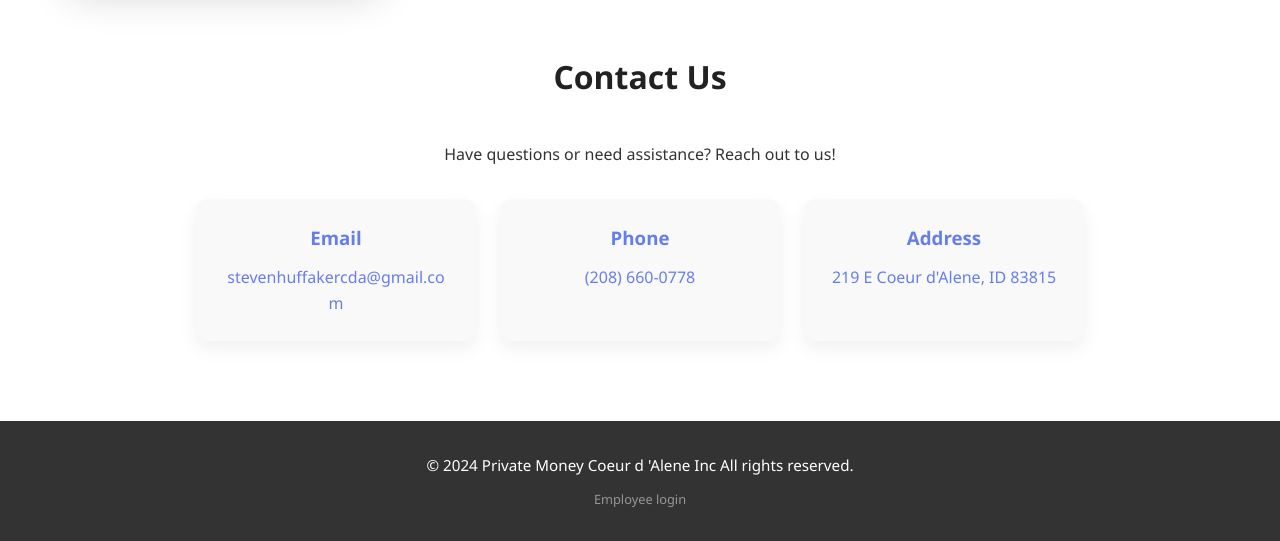
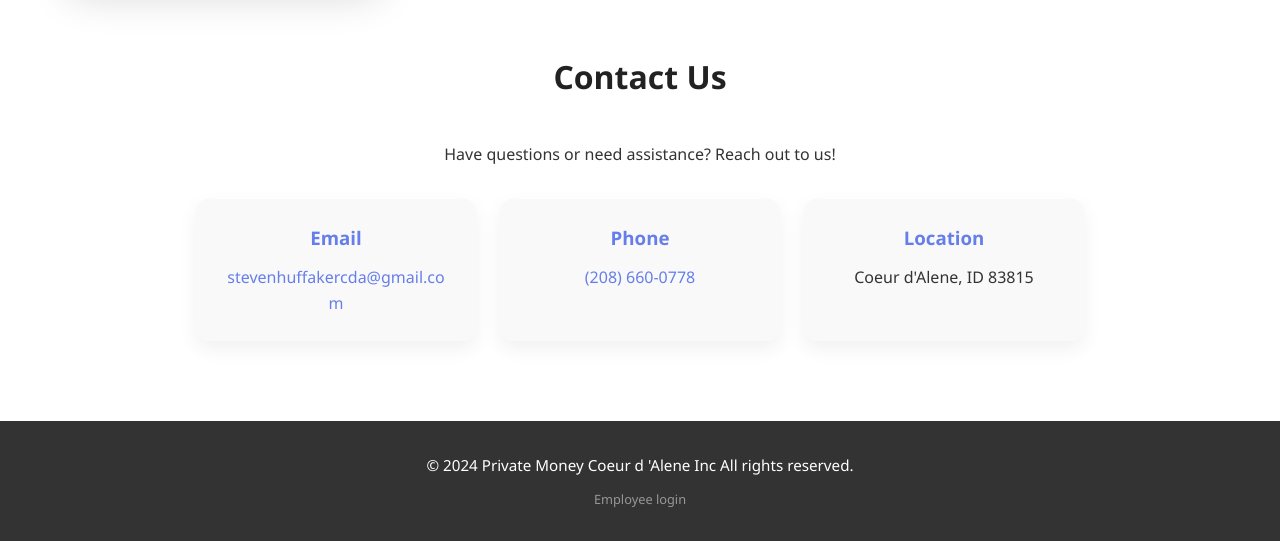
Before and after one commit to courtneyryann94-collab/CDAmoney, a website: page index.html in a window 1280 px wide. Shown: the part 1508-2049 px from the top of the page. Drawn offline with Linux system fonts and the light colour scheme.

Commit message:
update location

```diff
--- a/index.html
+++ b/index.html
@@ -71,8 +71,8 @@
                 <p><a href="tel:208-660-0778">(208) 660-0778</a></p>
             </div>
             <div class="contact-card">
-                <h3>Address</h3>
-                <p><a href="https://maps.google.com/?q=219+E+Coeur+d'Alene,+ID+83815" target="_blank">219 E Coeur d'Alene, ID 83815</a></p>
+                <h3>Location</h3>
+                <p>Coeur d'Alene, ID 83815</p>
             </div>
         </div>
     </section>
```
